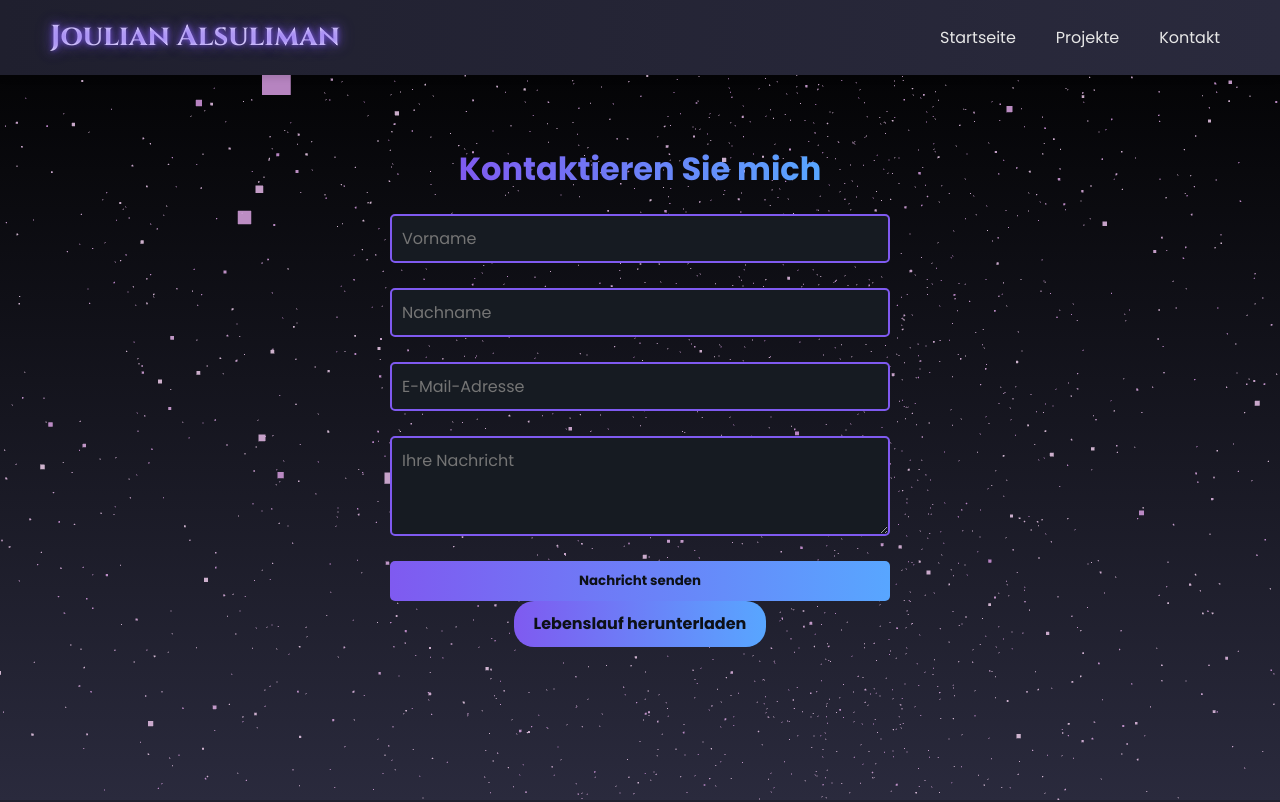
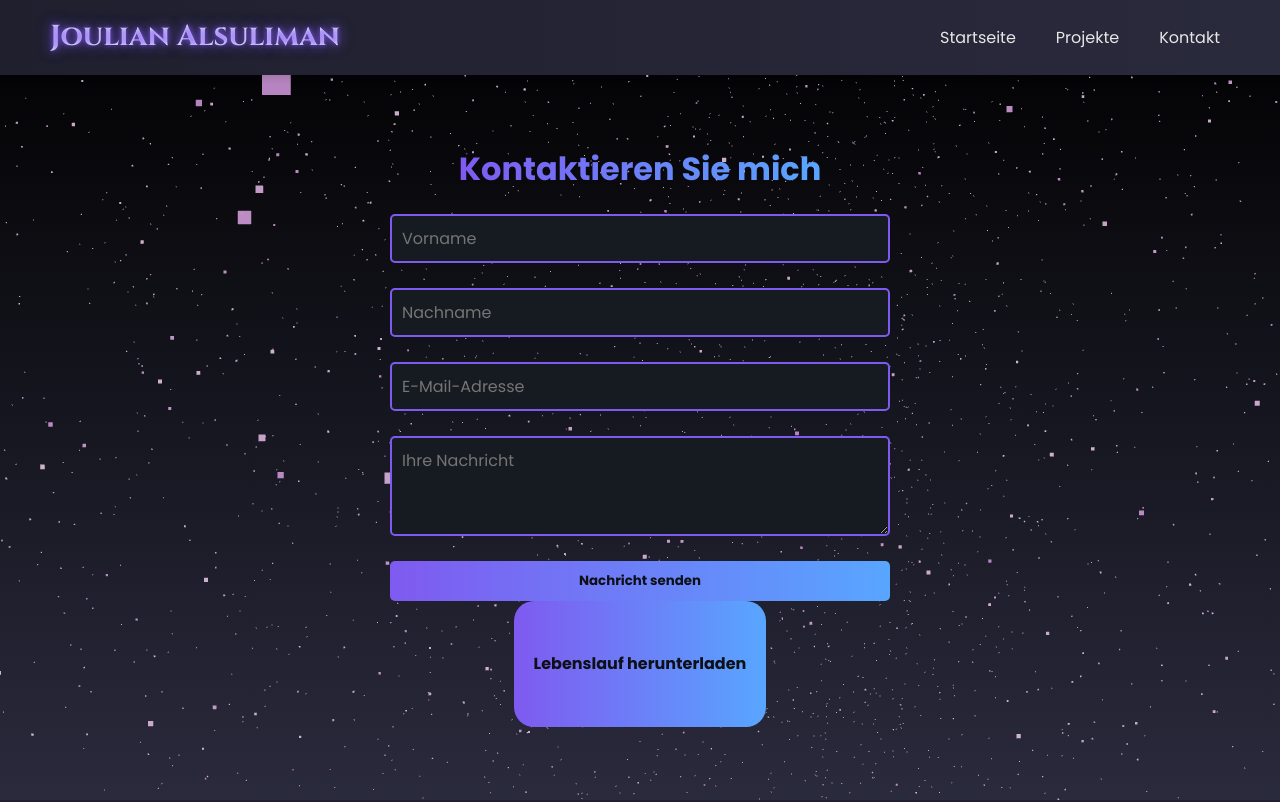
Before and after one commit to JoulianALS/joulian-portfolio, a React (Vite) app: page /contact in a window 1280 px wide. Shown: the top 802 px of the page. Built offline with nearby package versions, Linux system fonts and the light colour scheme.

Commit message:
styles updated

```diff
--- a/src/styles.css
+++ b/src/styles.css
@@ -135,7 +135,7 @@ body {
   text-decoration: none;
   color: #0d1117;
   background: linear-gradient(90deg, #7f5af0, #58a6ff);
-  padding: 10px 20px;
+  padding: 50px 20px;
   border-radius: 20px;
   font-size: 1rem;
   font-weight: bold;
```
